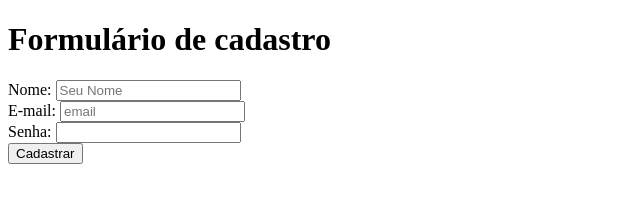
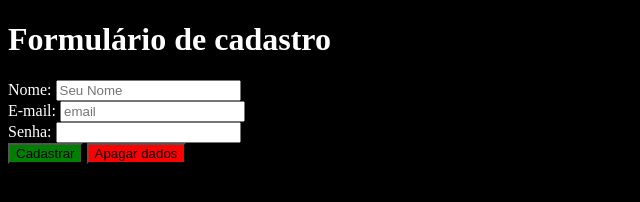
Before and after one commit to RNT13/curso_ebac_frontend, a plain HTML site: page index.html in a window 1280 px wide. Shown: the whole page, without its empty margins (0-640 px from the left). Drawn offline with Linux system fonts and the light colour scheme.

Commit message:
Adicionando style,css

```diff
--- a/index.html
+++ b/index.html
@@ -4,6 +4,7 @@
     <meta charset="UTF-8">
     <meta name="viewport" content="width=device-width, initial-scale=1.0">
     <title>Formulário</title>
+    <link rel="stylesheet" type="text/css" href="./style.css">
 </head>
 <body>
     <header>
@@ -20,8 +21,8 @@
         <label for="password">Senha:</label>
         <input type="password" id="password">
         <br>
-        <input type="submit" value="Cadastrar">
-        <br>
+        <button class="botaoenvio" type="submit">Cadastrar</button>
+        <button class="botaoapagar" type="reset">Apagar dados</button>
         </form>
     </main>
     <footer>
--- /dev/null
+++ b/style.css
@@ -0,0 +1,10 @@
+body{
+    background-color: black;
+color:white;
+}
+.botaoenvio{
+    background-color:green ;
+}
+.botaoapagar{
+    background-color: red;
+}
```
